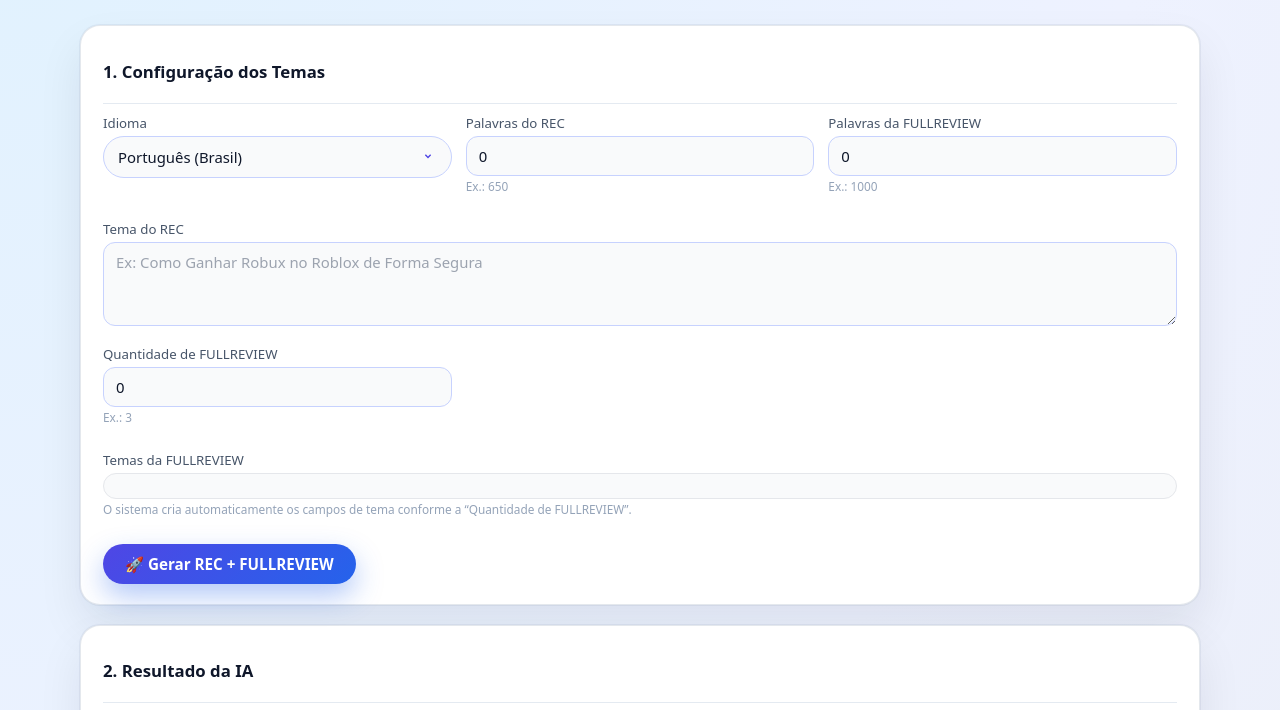
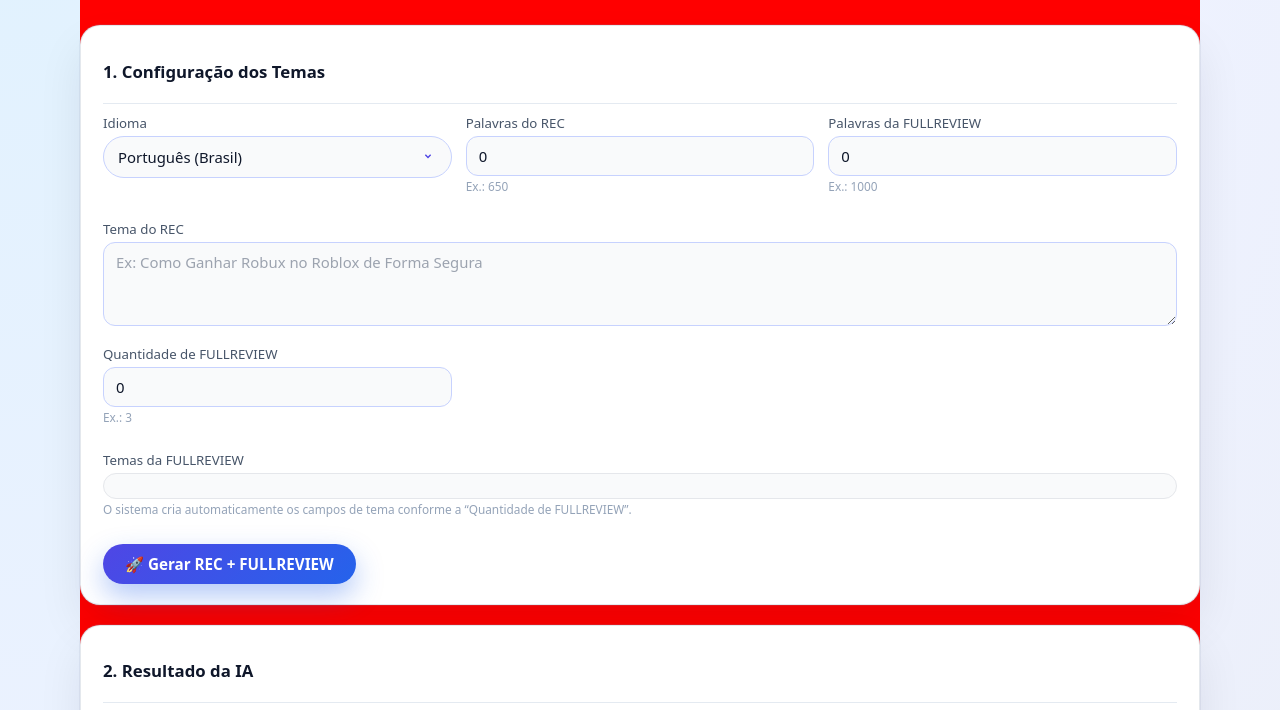
Before and after one commit to BrunoClalAlmeida/Rec-Fullreview---WordPress, a plain HTML site: page index.html in a window 1280 px wide. Shown: the part 130-840 px from the top of the page. Drawn offline with Linux system fonts and the light colour scheme; no server answers.

Commit message:
testando deploy

```diff
--- a/index.html
+++ b/index.html
@@ -18,8 +18,8 @@
     <script src="main.js" defer></script>
 </head>
 
-<body>
-    <div class="app-wrapper">
+<body >
+    <div class="app-wrapper" style="background-color: red;">
         <header class="app-header">
             <h1 class="app-title">
                 🧠 Gerador de Artigos
```
